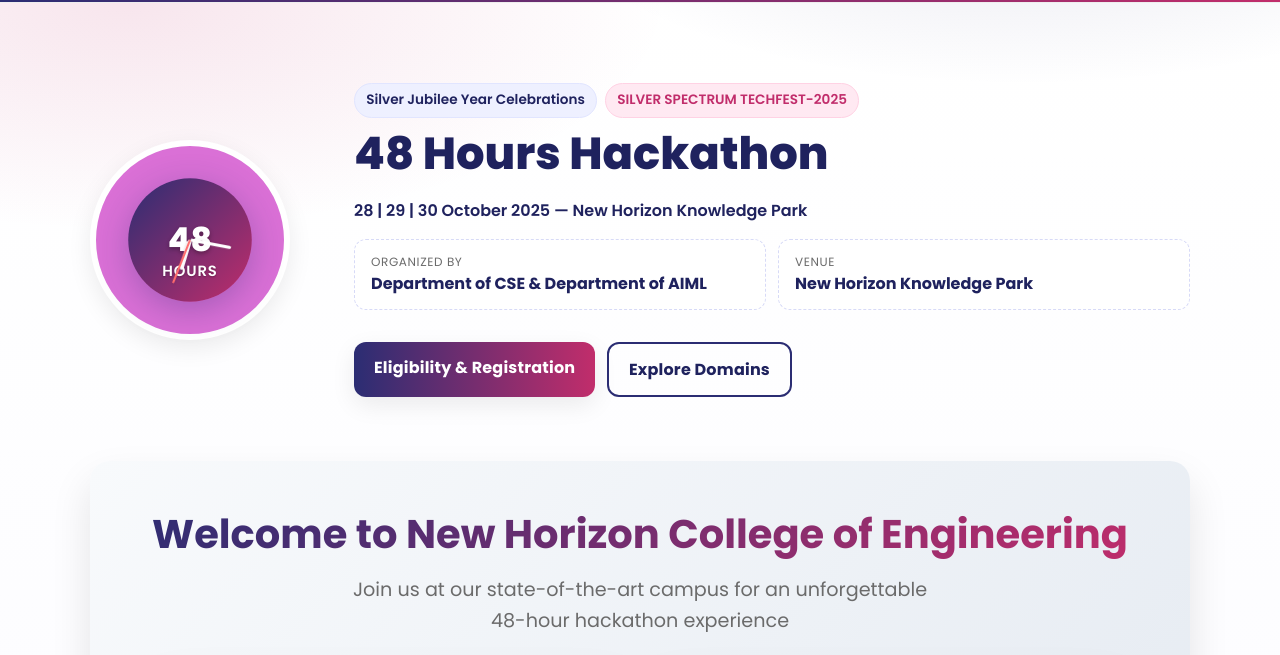
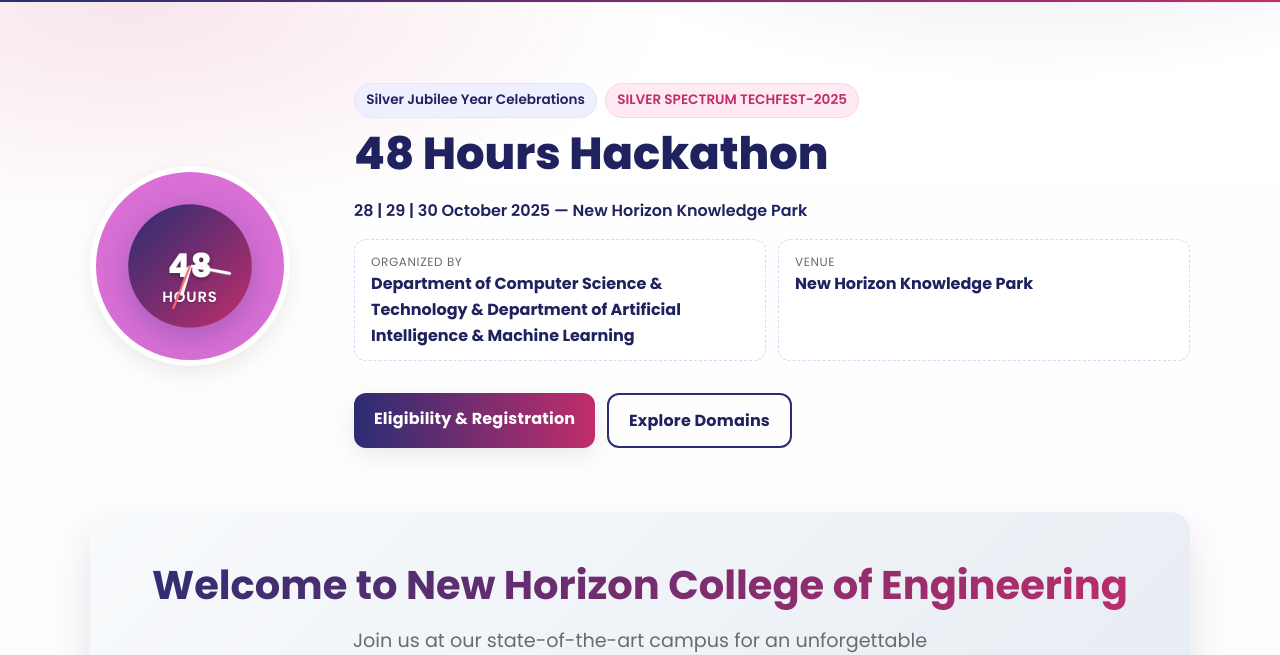
Before and after one commit to yashaswi1423/AI, a plain HTML site: page index.html in a window 1280 px wide. Shown: the part 145-800 px from the top of the page. Drawn offline with Linux system fonts and the light colour scheme.

Commit message:
Update index.html

```diff
--- a/index.html
+++ b/index.html
@@ -68,7 +68,7 @@
           <div class="event-meta">
             <div class="meta-item">
               <span class="label">Organized by</span>
-              <span class="value">Department of CSE & Department of AIML</span>
+              <span class="value">Department of Computer Science & Technology & Department of Artificial Intelligence & Machine Learning</span>
             </div>
             <div class="meta-item">
               <span class="label">Venue</span>
@@ -177,7 +177,6 @@
         <li><strong>₹25,000</strong> prize per domain</li>
         <li>Winner trophy and certificates for 5 domains</li>
         <li>E-certificates for all participants</li>
-        <li>Shields and recognition at the valedictory ceremony</li>
       </ul>
     </div>
   </section>
```
